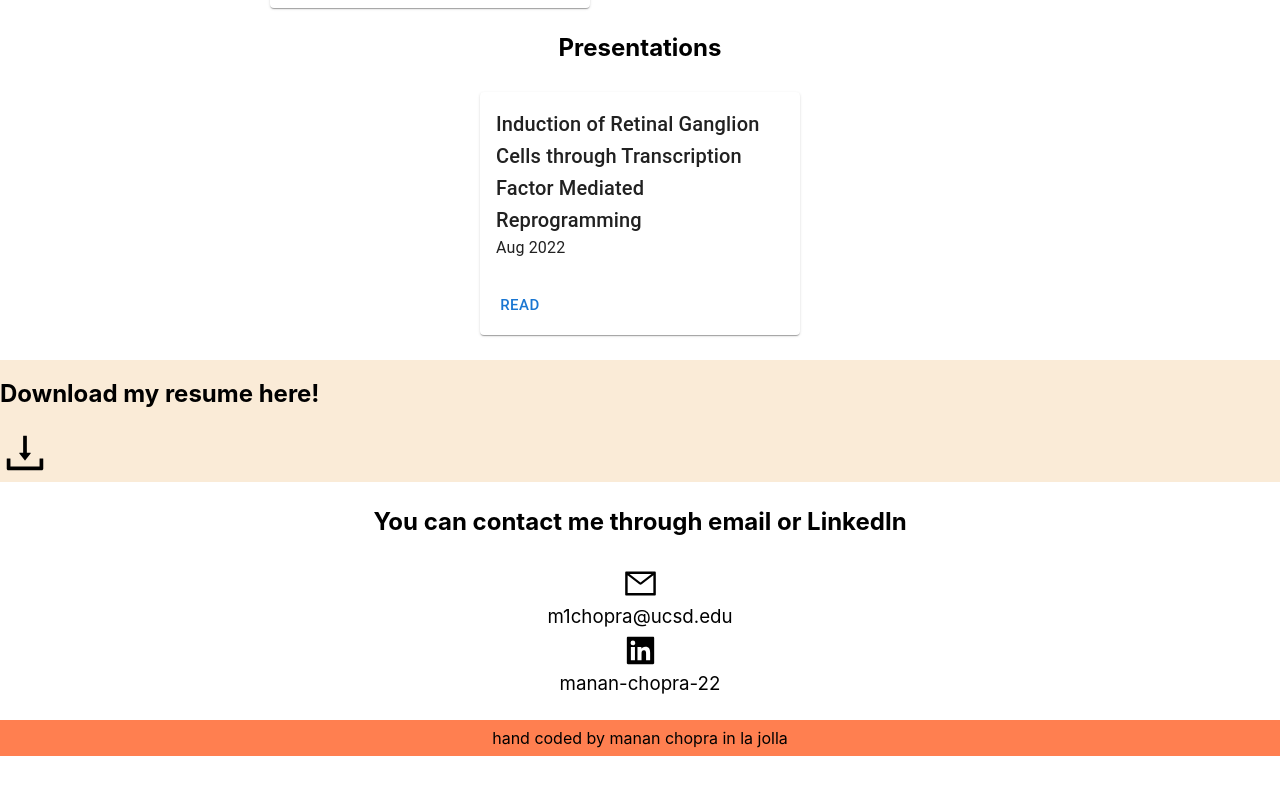
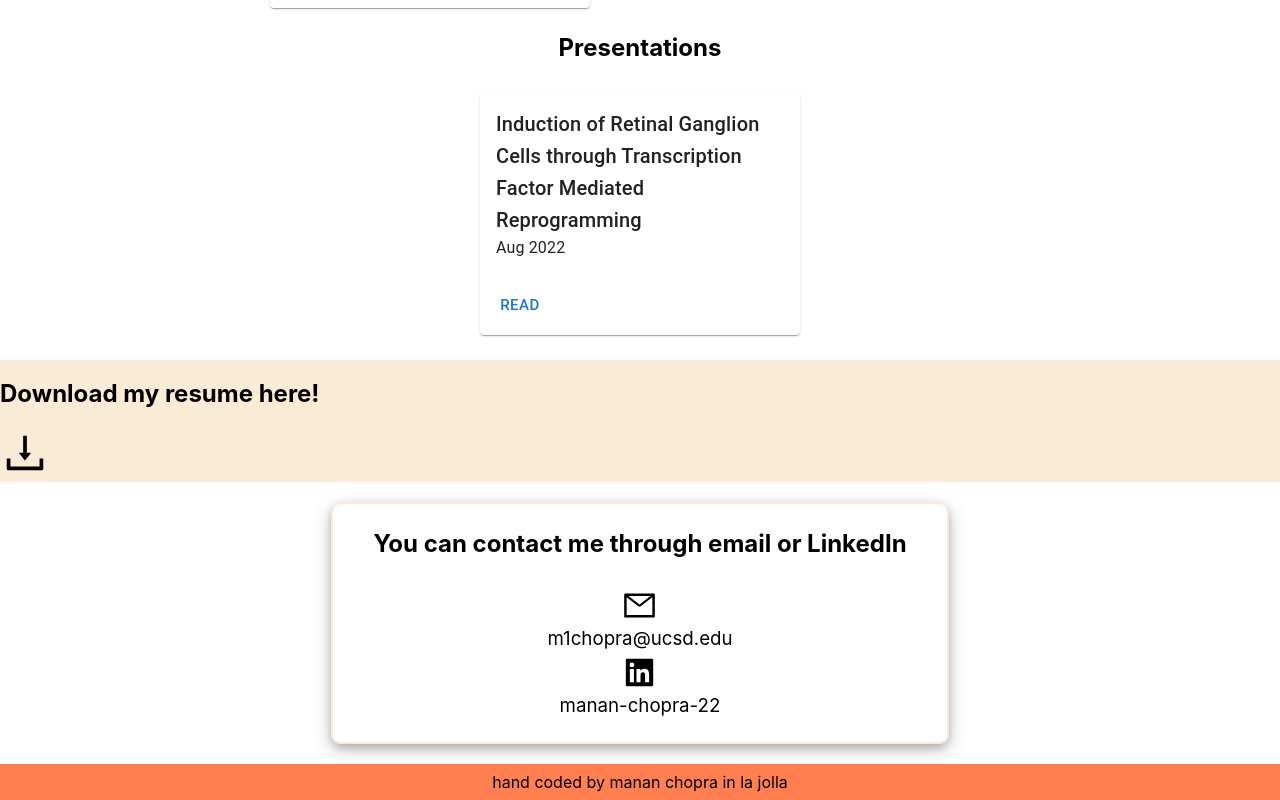
Before and after one commit to recursivelymanan/portfolio-web, a React (Create React App) app: page / in a window 1280 px wide. Shown: the part 383-1183 px from the top of the page. Before the commit the page ends 1139 px from the top, so only its background shows below. Built offline with nearby package versions, Linux system fonts and the light colour scheme.

Commit message:
added box around contact

```diff
--- a/src/App.css
+++ b/src/App.css
@@ -50,6 +50,7 @@ body {
 #contact {
   height: fit-content;
   padding-bottom: 20px;
+  padding-top: 20px;
 }
 
 #projects {
--- a/src/components/Contact/Contact.css
+++ b/src/components/Contact/Contact.css
@@ -14,3 +14,15 @@ h3 {
 .horizontal {
   text-align: center;
 }
+
+.box {
+  border: 2px solid #faebd7;
+  border-radius: 10px;
+  box-shadow: 0 4px 8px 0 rgba(0, 0, 0, 0.2), 0 6px 20px 0 rgba(0, 0, 0, 0.19);
+  width: fit-content;
+  height: fit-content;
+  padding-left: 40px;
+  padding-right: 40px;
+  padding-bottom: 20px;
+  margin: auto;
+}
--- a/src/components/Contact/Contact.js
+++ b/src/components/Contact/Contact.js
@@ -6,7 +6,7 @@ import React from "react";
 function Contact() {
   return (
     <>
-      <div>
+      <div className="box">
         <h1> You can contact me through email or LinkedIn </h1>
         <div className="horizontal">
           <div>
```
